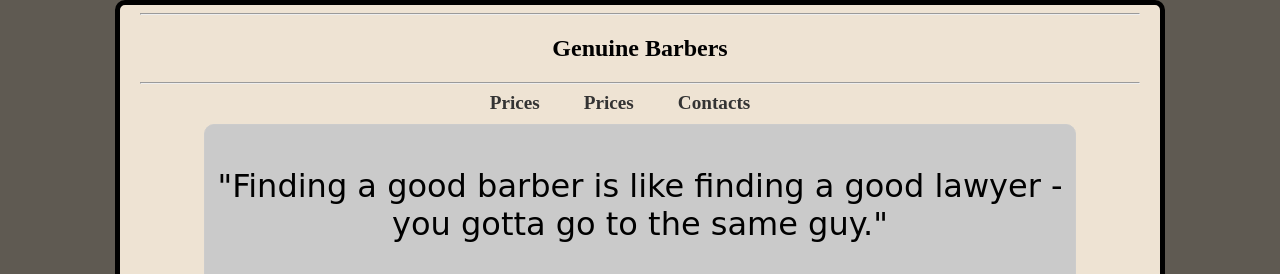
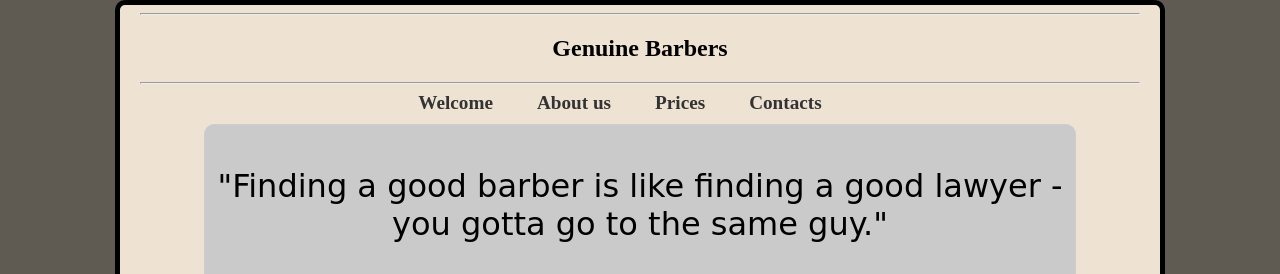
Before and after one commit to dwyerisgod/Site, a plain HTML site: page index.html in a window 1280 px wide. Shown: the top 274 px of the page. Drawn offline with Linux system fonts and the light colour scheme.

Commit message:
update 4

```diff
--- a/index.html
+++ b/index.html
@@ -16,7 +16,8 @@
 
         <nav>
             <ul>
-                <li><a href="#" onclick="loadPage('index.html')">Prices</a></li>
+                <li><a href="#" onclick="loadPage('index.html')">Welcome</a></li>
+                <li><a href="#" onclick="loadPage('index.html')">About us</a></li>
                 <li><a href="#" onclick="loadPage('prices.html')">Prices</a></li>
                 <li><a href="#" onclick="loadPage('contactinfo.html')">Contacts</a></li>
             </ul>
```
